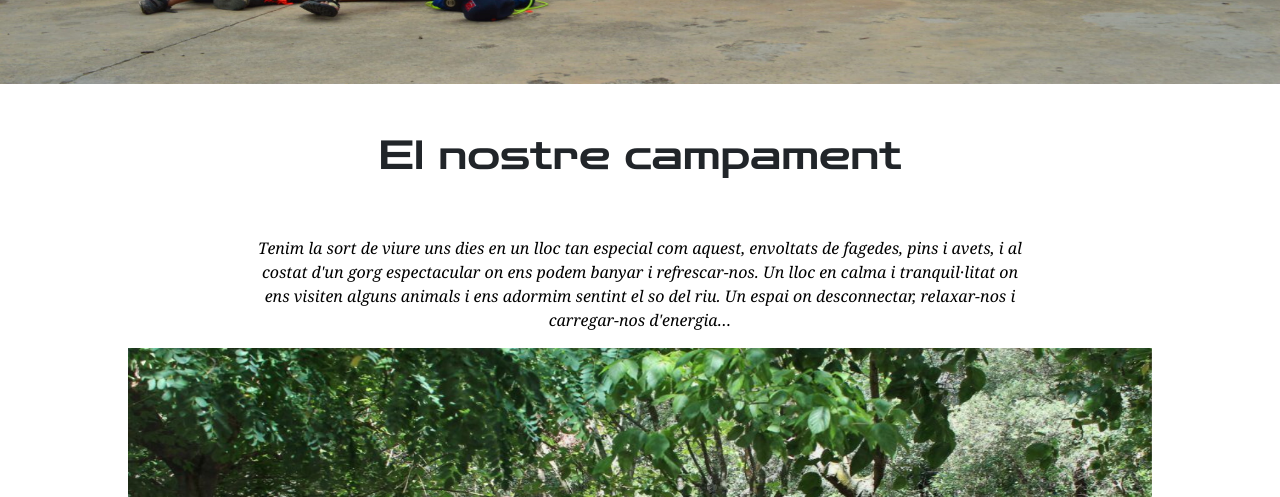
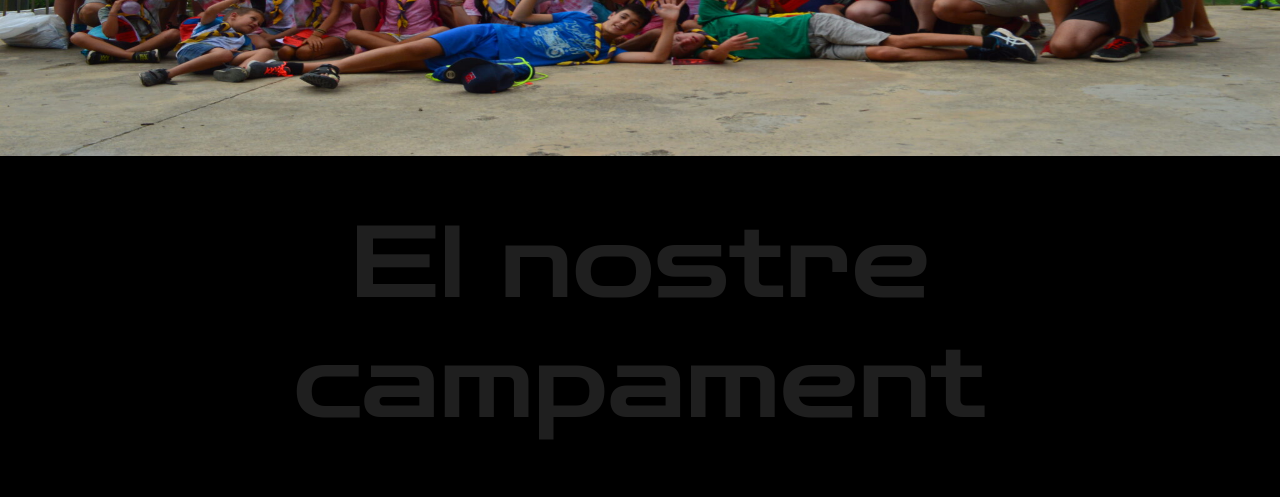
Before and after one commit to oriolmorell/M9_ACT16_MorellOriol, a plain HTML site: page index.html in a window 1280 px wide. Shown: the part 680-1177 px from the top of the page. Drawn offline with nearby package versions, Linux system fonts and the light colour scheme.

Commit message:
actualitzaa

```diff
--- a/css/style.css
+++ b/css/style.css
@@ -88,4 +88,11 @@ form{
 }
 .background_error{
     background-color: black;
+    color: rgb(31, 31, 31);
 }
+.contraste{
+    background-color: black;
+}
+h1{
+    font-size: 100px;
+}
--- a/index.html
+++ b/index.html
@@ -12,6 +12,7 @@
         <title>Activitat 16 Oriol Morell</title>
 </head>
 <body>
+    <div class="contraste">
     <nav class="navbar navbar-expand-lg" id="inici">
         <div class="container">
             <img src="img/logo.png" alt="" width="150px" height="80px">
@@ -52,7 +53,9 @@
     </section>
 
     <section id="campament">
+        <div class="background_error">
             <h1 class="text-center pb-5">El nostre campament</h1>
+        </div>
     <div class="flex">
         <div class="intro">
             <p class="text-center">Tenim la sort de viure uns dies en un lloc tan especial com aquest, envoltats de fagedes, pins i avets,
@@ -92,7 +95,9 @@
         <div class="container">
         <div class="row">
             <div class="col-12">
+                <div class="background_error">
                     <h1 class="mb-3 mt-5 text-center">Les Nostres Activitats</h1>
+                </div>
             </div>
 
             <div class="col-md-6 col-lg-4 text-center">
@@ -162,8 +167,10 @@
 
     <section id="inscripcions">
         <div class="row">
+            <div class="background_error">
                 <div class="col-12">
                     <h1 class=" mt-5 mb-4 text-center">Descuentos</h1>
+                </div>
             </div>
 
 
@@ -194,7 +201,9 @@
     </div>
 
     <div class="container-fluid">
+        <div class="background_error">
             <h1 class="mt-5 mb-4 text-center">Enrollment form</h1>
+        </div>
         <p class="text-center">To come to Natkam you must fill out the registration form below. Once filled out and sent, se
         it will redirect you to the page where you can make the 40% payment by bank card or Bizum and you will have your place reserved.
         You will then receive a confirmation email where we will inform you of all the steps to follow. Start by selecting the number of
@@ -218,7 +227,9 @@
     <section id="contacte">
         <div class="text-center mb-5">
             <div class="flex">
+                <div class="background_error">
                     <h1>CONTACTE</h1>
+                </div>
                 <br><br>
                 <h2 style="font-size: 20px;">Si necesiteu mes informació podeu contactar per telefon trucant al +34 945769234</h2>
                 <p>Actualment tenim mes de 30 monitors en el campament els cuals s'encarreguen de controlar als nens i portarlos a cada
@@ -241,7 +252,7 @@
         </div>
     </section>
 
-
+    </div>
 
 
 
```
Lines whose indentation alone changed are shown as unchanged.
